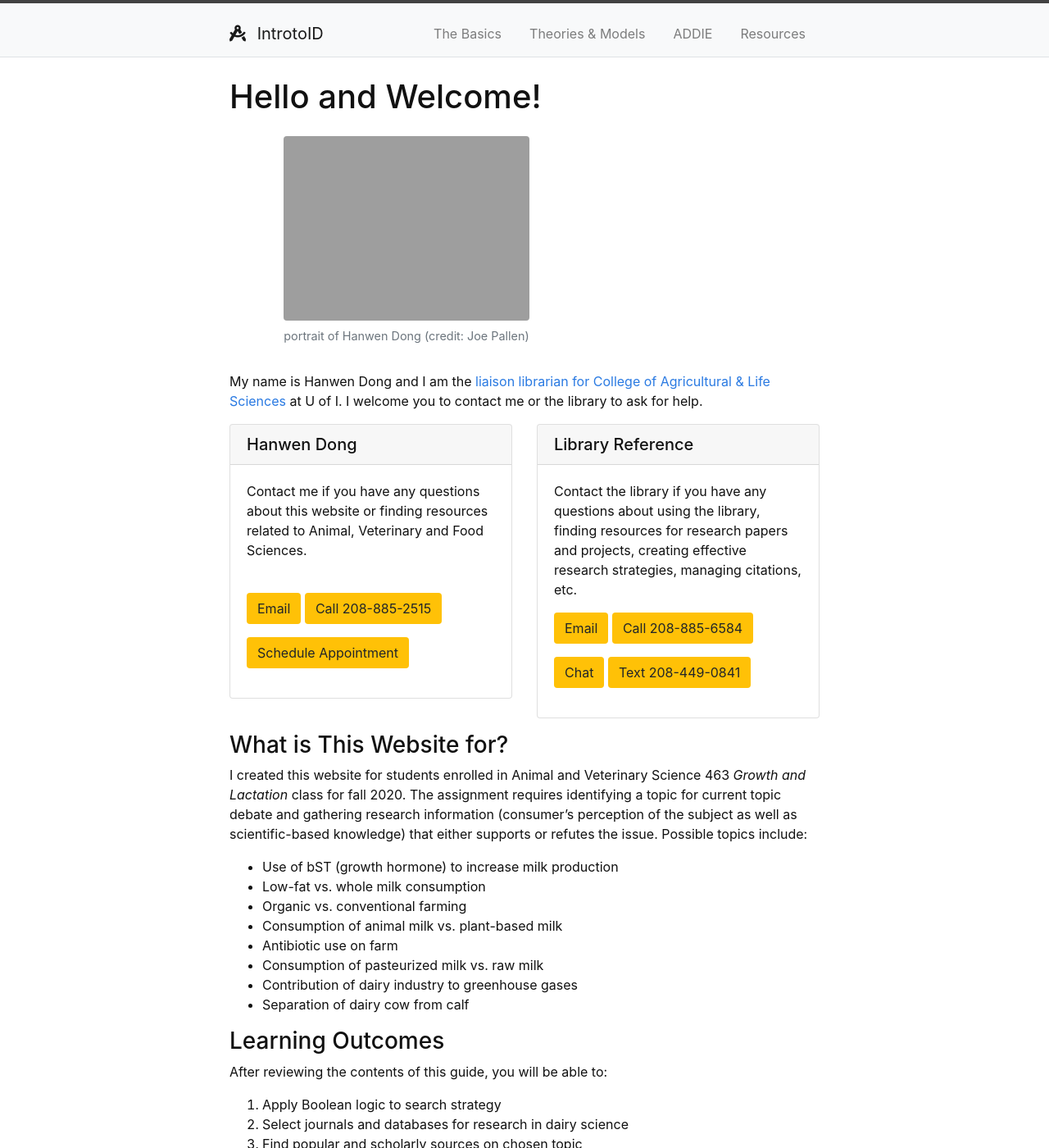
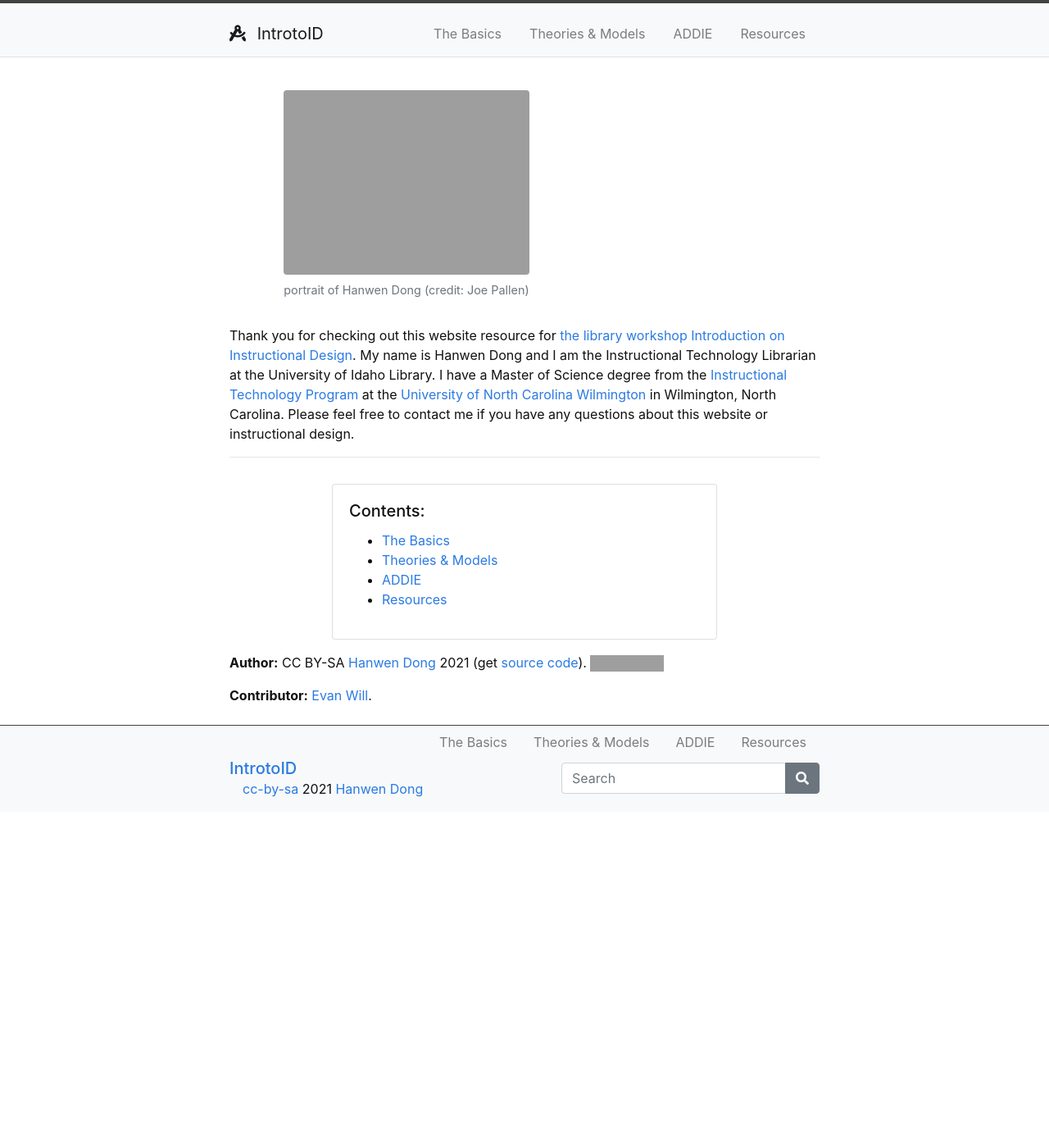
Before and after one commit to hanwendong1/IntrotoID, a Jekyll site: the page built from index.md, in a window 1280 px wide and 1400 px high. Shown: the whole window at 82% size. Built offline with Jekyll 4.4.1, drawn with Linux system fonts in a browser that asks for light colours; some of the changed text lies outside the part shown; grey boxes are pictures that could not be loaded.

Commit message:
Update index.md

```diff
--- a/index.md
+++ b/index.md
@@ -3,58 +3,9 @@ title: Home
 layout: default
 ---
 
-# Hello and Welcome!
-
 {% include figure.html img="HD_portrait.jpg" alt="portrait of Hanwen Dong" caption="portrait of Hanwen Dong (credit: Joe Pallen)" width="75%" %}
 
-My name is Hanwen Dong and I am the [liaison librarian for College of Agricultural & Life Sciences](https://www.lib.uidaho.edu/about/liaisons.html) at U of I. I welcome you to contact me or the library to ask for help.
-<div class="row">
-  <div class="col-sm-6">
-    <div class="card">
-           <h5 class="card-header">Hanwen Dong</h5>
-      <div class="card-body">
-        <p class="card-text">Contact me if you have any questions about this website or finding resources related to Animal, Veterinary and Food Sciences.<br />
-          <br />
-</p>
-        <p> </p>
-        <a href = "mailto: hanwendong@uidaho.edu" class="btn bg-warning mb-3">Email</a>
-        <a href = "tel:208-885-2515" class="btn bg-warning mb-3">Call 208-885-2515</a>
-        <a href = "https://uidaho.co1.qualtrics.com/jfe/form/SV_1GJiDTJ7po0bDk9?topic=Agricultural+%26amp%3B+Life+Sciences&person=Hanwen+Dong&email=hanwendong%40uidaho.edu" class="btn bg-warning mb-3">Schedule Appointment</a>
-      </div>
-    </div>
-  </div>
-  <div class="col-sm-6">
-    <div class="card">
-             <h5 class="card-header">Library Reference </h5>
-      <div class="card-body">
-        <p class="card-text">Contact the library if you have any questions about using the library, finding resources for research papers and projects, creating effective research strategies, managing citations, etc.</p>
-        <a href = "mailto: libref@uidaho.edu" class="btn bg-warning mb-3">Email</a>
-        <a href = "tel:208-885-6584" class="btn bg-warning mb-3">Call 208-885-6584</a>
-        <a href = "https://www.lib.uidaho.edu/help/chat.html" class="btn bg-warning mb-3">Chat</a>
-        <a href = "sms:208-449-0841" class="btn bg-warning mb-3">Text 208-449-0841</a>
-      </div>
-    </div>
-  </div>
-</div>
- <p>
-</p>
-### What is This Website for?
-I created this website for students enrolled in Animal and Veterinary Science 463 *Growth and Lactation* class for fall 2020. The assignment requires identifying a topic for current topic debate and gathering research information (consumer’s perception of the subject as well as scientific-based knowledge) that either supports or refutes the issue. Possible topics include:
-- Use of bST (growth hormone) to increase milk production
-- Low-fat vs. whole milk consumption
-- Organic vs. conventional farming
-- Consumption of animal milk vs. plant-based milk
-- Antibiotic use on farm
-- Consumption of pasteurized milk vs. raw milk
-- Contribution of dairy industry to greenhouse gases
-- Separation of dairy cow from calf
-
-### Learning Outcomes
-After reviewing the contents of this guide, you will be able to:
-1. Apply Boolean logic to search strategy
-2. Select journals and databases for research in dairy science
-3. Find popular and scholarly sources on chosen topic
-4. Evaluate and revise search strategy based on search results
+Thank you for checking out this website resource for [the library workshop Introduction on Instructional Design](https://libcal.uidaho.edu/event/7437186?hs=a). My name is Hanwen Dong and I am the Instructional Technology Librarian at the University of Idaho Library. I have a Master of Science degree from the [Instructional Technology Program](https://uncw.edu/ed/mit/about.html) at the [University of North Carolina Wilmington](https://uncw.edu/) in Wilmington, North Carolina. Please feel free to contact me if you have any questions about this website or instructional design.
 
 ------
 {% include toc.html %}
```
